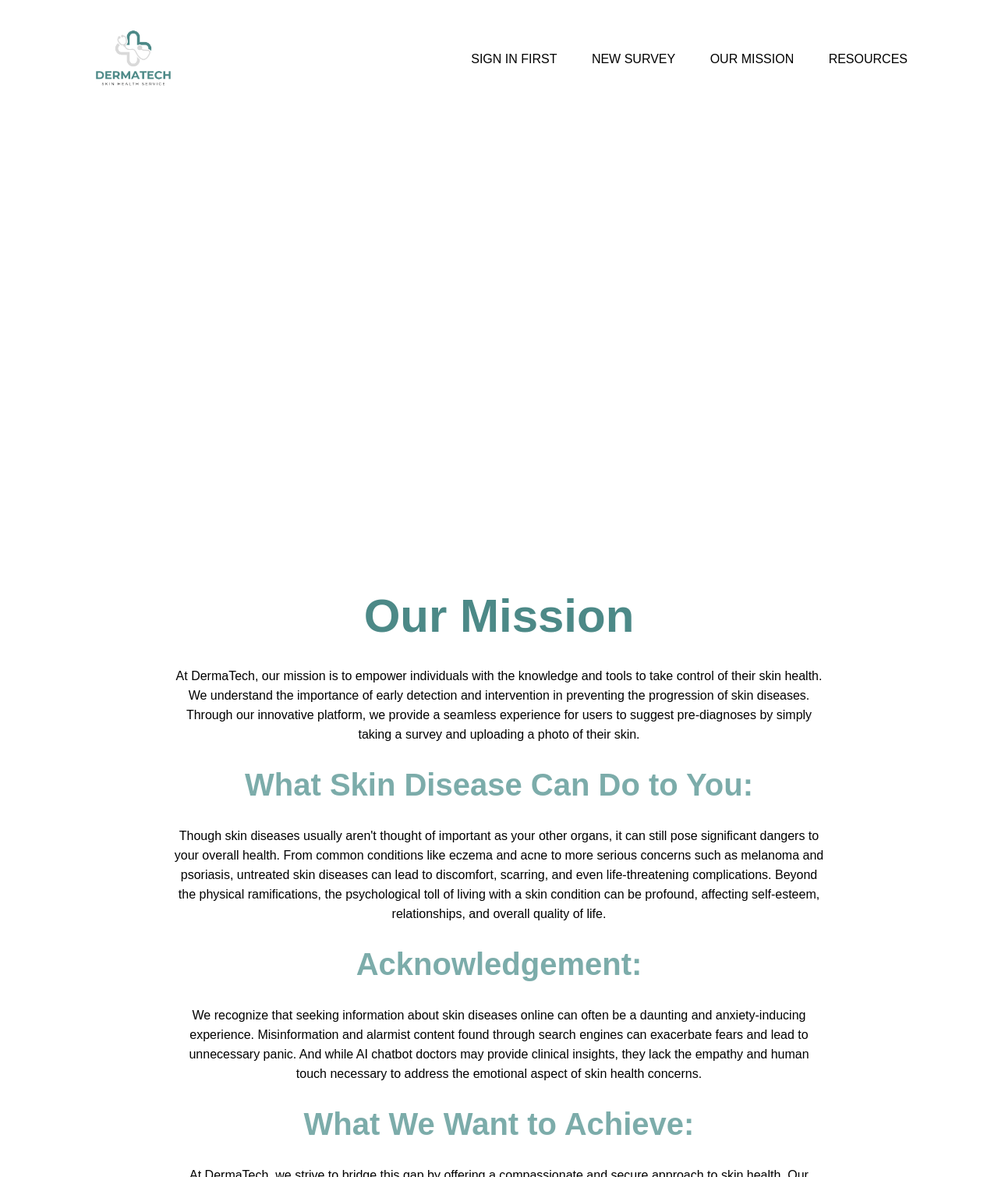
After one commit to angespr/DermaTech, a Flask app: page /mission in a window 1280 px wide. The commit adds this page. Shown: the whole page at 78% size. Run offline with Flask 3, Linux system fonts and the light colour scheme.

Commit message:
not done

```diff
--- a/app.py
+++ b/app.py
@@ -92,11 +92,30 @@ def logout():
 @app.route("/survey", methods=['POST', 'GET'])
 @login_required
 def survey():
-    pass
+    if request.method == 'POST':
+        symptoms = request.form['symptoms']
+
+        duration = request.form['time']
+
+        feeling = request.form['feeling']
+
+        history = request.form['history']
+
+        #image = request.files['image']
+
+        response = gpt_response_extracter(symptoms, duration, feeling, history)
+
+        return render_template("response.html", response=response)
+
+    return render_template("questionnaire.html")
+
+
+@app.route("/mission")
+def mission():
+    return render_template("mission.html")
 
 
 
-#print(gpt_response_extracter("Fuck"))
 
 
 
--- a/gpt.py
+++ b/gpt.py
@@ -10,13 +10,13 @@ client = OpenAI(api_key=api_key)
 #SYSTEM_PROMPT=
 
 
-def gpt_response_extracter(post_comment):
+def gpt_response_extracter(symptoms, duration, history, family_history):
+    QUESTION=f'''{symptoms} + \n {duration} \n {history} \n {family_history}'''
     try:
         completion = client.chat.completions.create(
             model="gpt-4",
             messages=[
-                {"role": "system", "content": 'boo'},
-                {"role": "user", "content": post_comment}
+                {"role": "user", "content": QUESTION}
             ],
             max_tokens=150,
             temperature=0.5,
--- a/templates/login.html
+++ b/templates/login.html
@@ -69,7 +69,7 @@
             <button class="registerbtn" type="submit">Log In</button>
 
             <div class="login">
-                <p>Don't have account?<a href="#">Sign up</a></p>
+                <p>Don't have account?<a href="{{ url_for('signup') }}">Sign up</a></p>
         </form>
     </div>
     </div>
--- /dev/null
+++ b/templates/mission.html
@@ -0,0 +1,57 @@
+<html>
+<head>
+    <title> DermaTech Website</title>
+    <link rel="stylesheet" href="static/design.css">
+</head>
+<body>
+    <div class="banner">
+        <div class="navbar">
+                <img src="static/logo.png" class="logo">
+                <ul>
+                    <li><a href="{{url_for('signup')}}">Sign In First</a></li>
+                    <li><a href="questionnaire.html">New Survey</a></li>
+                    <li><a href="{{url_for('mission')}}">Our Mission</a></li>
+                    <li><a href="#">Resources</a></li>
+                </ul>
+        </div>
+
+    </div>
+    <div class="content">
+        <h1>Our Mission</h1>
+        <p> At DermaTech, our mission is to empower individuals with the knowledge and tools to take control of their skin health.
+            <br>We understand the importance of early detection and intervention in preventing the progression of skin diseases.
+            <br>Through our innovative platform, we provide a seamless experience for users to suggest pre-diagnoses by simply
+            <br>taking a survey and uploading a photo of their skin.
+        </p>
+
+        <h2>What Skin Disease Can Do to You:</h2>
+        <p>Though skin diseases usually aren't thought of important as your other organs, it can still pose significant dangers to
+            <br>your overall health. From common conditions like eczema and acne to more serious concerns such as melanoma and
+            <br>psoriasis, untreated skin diseases can lead to discomfort, scarring, and even life-threatening complications. Beyond
+            <br>the physical ramifications, the psychological toll of living with a skin condition can be profound, affecting self-esteem,
+            <br>relationships, and overall quality of life.
+        </p>
+
+        <h2>Acknowledgement:</h2>
+        <p>We recognize that seeking information about skin diseases online can often be a daunting and anxiety-inducing
+            <br>experience. Misinformation and alarmist content found through search engines can exacerbate fears and lead to
+            <br>unnecessary panic. And while AI chatbot doctors may provide clinical insights, they lack the empathy and human
+            <br>touch necessary to address the emotional aspect of skin health concerns.
+        </p>
+
+        <h2>What We Want to Achieve:</h2>
+        <p>At DermaTech, we strive to bridge this gap by offering a compassionate and secure approach to skin health. Our
+            <br>platform not only delivers accurate pre-diagnoses based on user-provided information but also prioritizes empathy and
+            <br>understanding throughout the process. We believe in empowering individuals to make informed decisions about their
+            <br>skin health in a supportive and non-intimidating environment.
+        </p>
+
+        <h2>We're Here for You!</h2>
+        <p>By combining cutting-edge technology with a human-centered approach, we aim to revolutionize the way people
+            <br>engage with their skin health. At DermaTech, we're not just a platform – we're your partner on the journey to healthier,
+            <br>happier skin!
+        </p>
+        </div>
+</div>
+</body>
+</html>
--- a/templates/signup.html
+++ b/templates/signup.html
@@ -83,7 +83,7 @@
             <button class="registerbtn" type="submit">Sign Up</button>
 
             <div class="login">
-                <p>Already have account?<a href="#">Login</a></p>
+                <p>Already have account?<a href="{{ url_for('login') }}">Login</a></p>
         </form>
     </div>
     </div>
```
Also changed, not shown: templates/about.html (+3 -4 lines), templates/index.html (+4 -4 lines), templates/profile.html (+4 -4 lines), templates/questionnaire.html (+9 -13 lines), templates/response.html (added, +21 -0 lines), instance/site.db.
